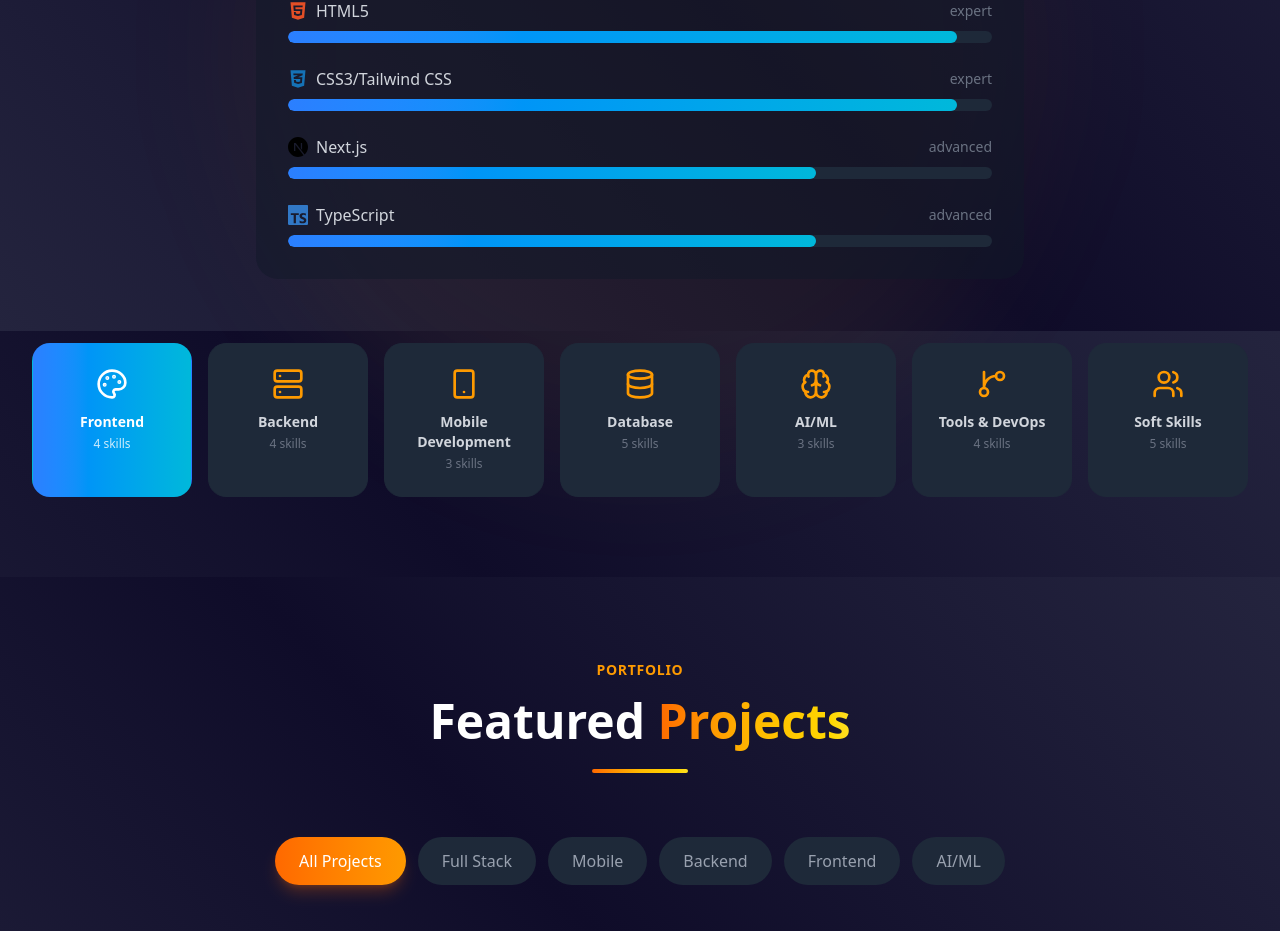
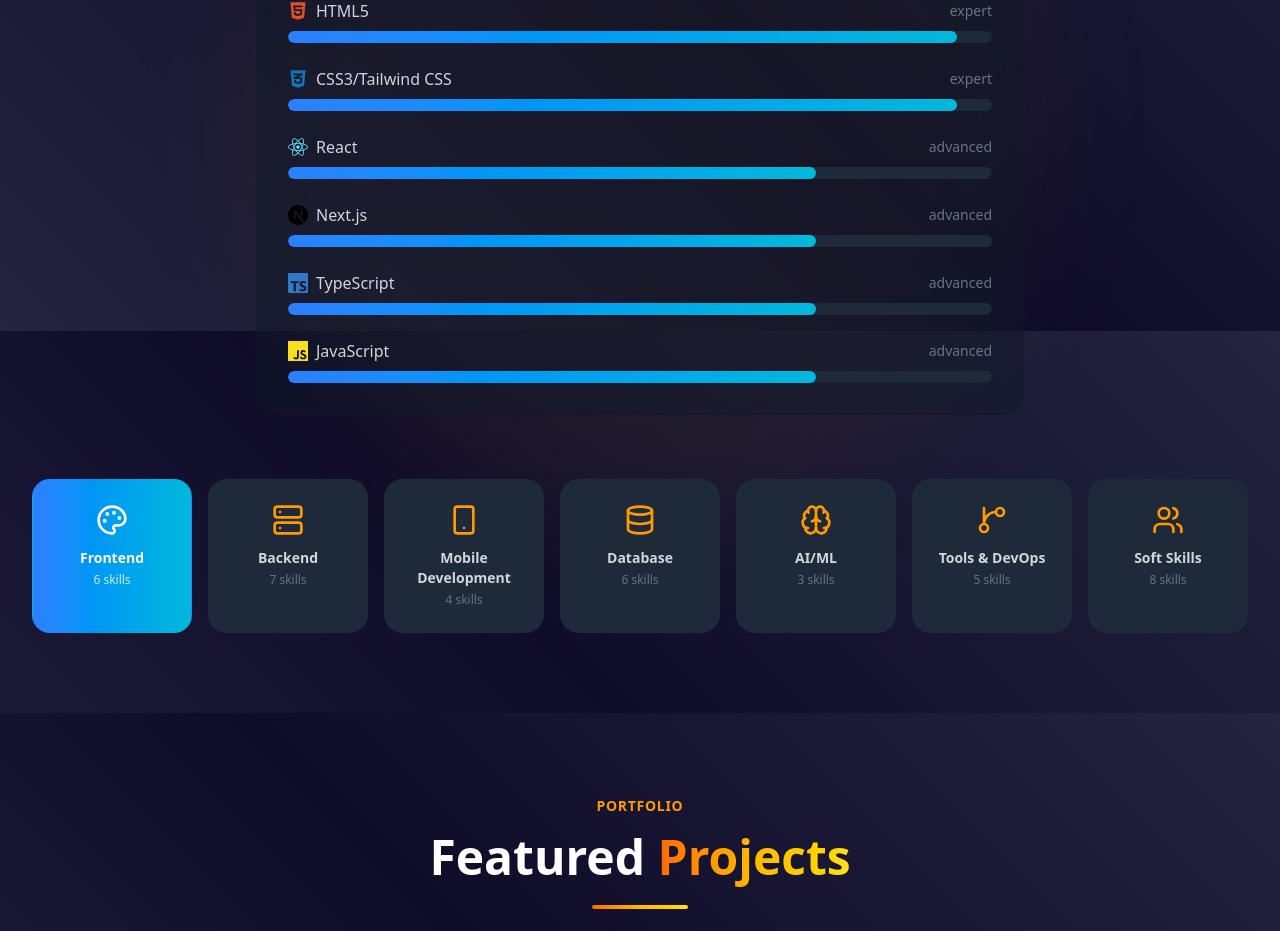
Before and after one commit to wende12github/Portfolio-Website, a Next.js app in the folder portfolio-site/: page / in a window 1280 px wide. Shown: the part 2538-3469 px from the top of the page. Built offline with nearby package versions, Linux system fonts and the light colour scheme.

Commit message:
feat: update skills section with new technologies and enhance skill levels for clarity

```diff
--- a/portfolio-site/src/components/screens/SkillsSection.tsx
+++ b/portfolio-site/src/components/screens/SkillsSection.tsx
@@ -23,6 +23,11 @@ import {
     FaHandshake,
     FaBrain,
     FaRobot,
+    FaNodeJs,
+    FaDatabase,
+    FaLink,
+    FaSyncAlt,
+    FaMicrophone,
 } from "react-icons/fa";
 import {
     SiNextdotjs,
@@ -34,6 +39,11 @@ import {
     SiSupabase,
     SiFirebase,
     SiCplusplus,
+    SiDart,
+    SiExpress,
+    SiJavascript,
+    SiPostman,
+    SiRedis,
 } from "react-icons/si";
 
 
@@ -54,20 +64,28 @@ const skillIconMap: Record<string, React.ComponentType<{ className?: string; sty
     // Frontend
     FaHtml5: FaHtml5,
     CssAlt: FaCss3Alt,
+    React: FaReact,
     NextJs: SiNextdotjs,
     Ts: SiTypescript,
+    Js: SiJavascript,
     // Backend
     Python: FaPython,
     FaPython: FaPython,
+    NodeJs: FaNodeJs,
+    Express: SiExpress,
+    Api: FaLink,
     FaPhp: FaPhp,
     FaJava: FaJava,
     // Mobile
     SiFlutter: SiFlutter,
+    Dart: SiDart,
     FaReact: FaReact,
     FaAndroid: FaAndroid,
     // Databases
+    Sql: FaDatabase,
     SiPostgresql: SiPostgresql,
     MongoDB: SiMongodb,
+    Redis: SiRedis,
     Firebase: SiFirebase,
     Supabase: SiSupabase,
     // AI/ML
@@ -79,7 +97,10 @@ const skillIconMap: Record<string, React.ComponentType<{ className?: string; sty
     GitAlt: FaGitAlt,
     SiCplusplus: SiCplusplus,
     FaDocker: FaDocker,
+    Postman: SiPostman,
     // Soft skills
+    Agile: FaSyncAlt,
+    Speaking: FaMicrophone,
     FaTasks: FaTasks,
     FaPuzzlePiece: FaPuzzlePiece,
     FaComments: FaComments,
@@ -93,20 +114,28 @@ const skillBrandColor: Record<string, string> = {
     // Frontend
     FaHtml5: "#E34F26",
     CssAlt: "#1572B6",
+    React: "#61DAFB",
     NextJs: "#000000",
     Ts: "#3178C6",
+    Js: "#F7DF1E",
     // Backend
     Python: "#3776AB",
     FaPython: "#3776AB",
+    NodeJs: "#339933",
+    Express: "#111827",
+    Api: "#F59E0B",
     FaPhp: "#777BB4",
     FaJava: "#E76F00",
     // Mobile
     SiFlutter: "#02569B",
+    Dart: "#0175C2",
     FaReact: "#61DAFB",
     FaAndroid: "#3DDC84",
     // Databases
+    Sql: "#6B7280",
     SiPostgresql: "#336791",
     MongoDB: "#47A248",
+    Redis: "#DC382D",
     Firebase: "#FFCA28",
     Supabase: "#3ECF8E",
     // AI/ML
@@ -118,7 +147,10 @@ const skillBrandColor: Record<string, string> = {
     GitAlt: "#F1502F",
     SiCplusplus: "#00599C",
     FaDocker: "#2496ED",
+    Postman: "#FF6C37",
     // Soft skills (generic accent colors)
+    Agile: "#F59E0B",
+    Speaking: "#EF4444",
     FaTasks: "#22C55E",
     FaPuzzlePiece: "#3B82F6",
     FaComments: "#6B7280",
--- a/portfolio-site/src/lib/data/skills.ts
+++ b/portfolio-site/src/lib/data/skills.ts
@@ -11,10 +11,10 @@ export const SKILLS: SkillCategory[] = [
       skills: [
           { name: 'HTML5', icon: 'FaHtml5', level: 'expert' },
           { name: 'CSS3/Tailwind CSS', icon: 'CssAlt', level: 'expert' },
-          // { name: 'React.js', icon: 'React', level: 'expert' },
+        { name: 'React', icon: 'React', level: 'advanced' },
           { name: 'Next.js', icon: 'NextJs', level: 'advanced' },
           { name: 'TypeScript', icon: 'Ts', level: 'advanced' },
-          // { name: 'JavaScript', icon: 'FaJs', level: 'intermediate' },
+        { name: 'JavaScript', icon: 'Js', level: 'advanced' },
       ]
   },
 
@@ -25,9 +25,11 @@ export const SKILLS: SkillCategory[] = [
       iconColor: 'from-violet-500 to-purple-500',
       bgColor: 'bg-purple-900/30',
       skills: [
-          // { name: 'Node.js', icon: 'NodeJs', level: 'intermediate' },
+        { name: 'Node.js', icon: 'NodeJs', level: 'advanced' },
+        { name: 'Express', icon: 'Express', level: 'advanced' },
           { name: 'Python', icon: 'Python', level: 'expert' },
           { name: 'Django', icon: 'FaPython', level: 'advanced' },
+        { name: 'REST APIs', icon: 'Api', level: 'advanced' },
           { name: 'PHP', icon: 'FaPhp', level: 'intermediate' },
           { name: 'Java', icon: 'FaJava', level: 'advanced' },
       ]
@@ -41,6 +43,7 @@ export const SKILLS: SkillCategory[] = [
     bgColor: 'bg-pink-900/30',
     skills: [
       { name: 'Flutter', icon: 'SiFlutter', level: 'expert' },
+      { name: 'Dart', icon: 'Dart', level: 'expert' },
       { name: 'React Native', icon: 'FaReact', level: 'intermediate' },
       { name: 'Java (Android)', icon: 'FaAndroid', level: 'advanced' },
     ],
@@ -53,6 +56,7 @@ export const SKILLS: SkillCategory[] = [
     iconColor: 'from-green-500 to-emerald-500',
     bgColor: 'bg-emerald-900/30',
     skills: [
+      { name: 'SQL', icon: 'Sql', level: 'advanced' },
       { name: 'PostgreSQL', icon: 'SiPostgresql', level: 'expert' },
       { name: 'MongoDB', icon: 'MongoDB', level: 'intermediate' },
       { name: 'Redis', icon: 'Redis', level: 'intermediate' },
@@ -90,6 +94,7 @@ export const SKILLS: SkillCategory[] = [
       { name: 'C++', icon: 'SiCplusplus', level: 'advanced' },
       { name: 'CI/CD', icon: 'GitAlt', level: 'advanced' },
       { name: 'Docker', icon: 'FaDocker', level: 'intermediate' },
+      { name: 'Postman', icon: 'Postman', level: 'advanced' },
     ],
   },
 
@@ -100,7 +105,10 @@ export const SKILLS: SkillCategory[] = [
     iconColor: 'from-green-500 to-emerald-500',
     bgColor: 'bg-emerald-900/30',
     skills: [
+      { name: 'Technical Leadership', icon: 'FaUserTie', level: 'advanced' },
+      { name: 'Agile/Scrum', icon: 'Agile', level: 'advanced' },
       { name: 'Project Management', icon: 'FaTasks', level: 'advanced' },
+      { name: 'Public Speaking', icon: 'Speaking', level: 'advanced' },
       { name: 'Problem Solving', icon: 'FaPuzzlePiece', level: 'expert' },
       { name: 'Communication', icon: 'FaComments', level: 'advanced' },
       { name: 'Leadership', icon: 'FaUserTie', level: 'advanced' },
```
